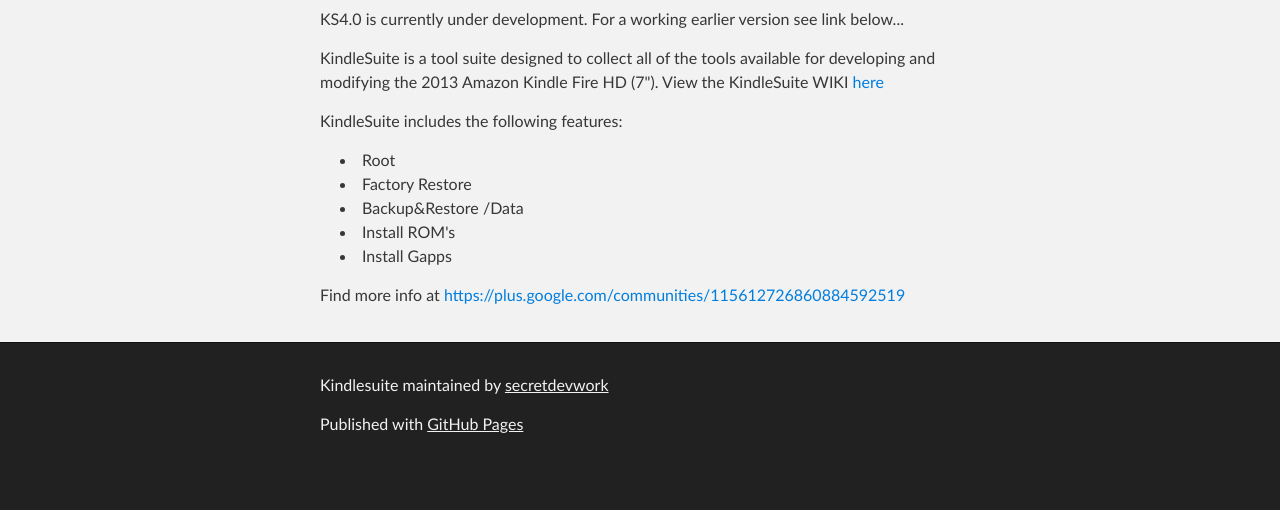
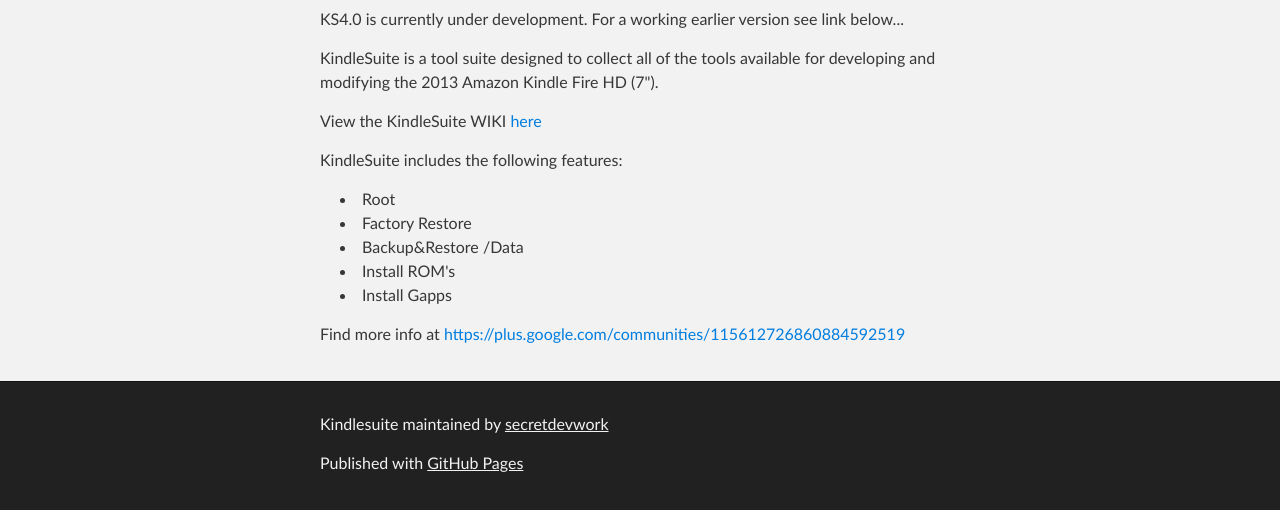
Before and after one commit to kyleberries/KindleSuite, a plain HTML site: page index.html in a window 1280 px wide. Shown: the part 317-827 px from the top of the page. Before the commit the page ends 800 px from the top, so only its background shows below. Drawn offline with Linux system fonts and the light colour scheme.

Commit message:
Update index.html

```diff
--- a/index.html
+++ b/index.html
@@ -37,7 +37,8 @@
 <p>KS4.0 is currently under development. For a working earlier version see link below...</p>
 
 <p>KindleSuite is a tool suite designed to collect all of the tools available for developing and modifying the 2013
-Amazon Kindle Fire HD (7"). View the KindleSuite WIKI <a href="https://github.com/secretdevwork/KindleSuite/wiki">here</a></p>
+Amazon Kindle Fire HD (7").</p>
+<p></p>View the KindleSuite WIKI <a href="https://github.com/secretdevwork/KindleSuite/wiki">here</a></p>
 
 <p>KindleSuite includes the following features:</p>
 <ul>
```
